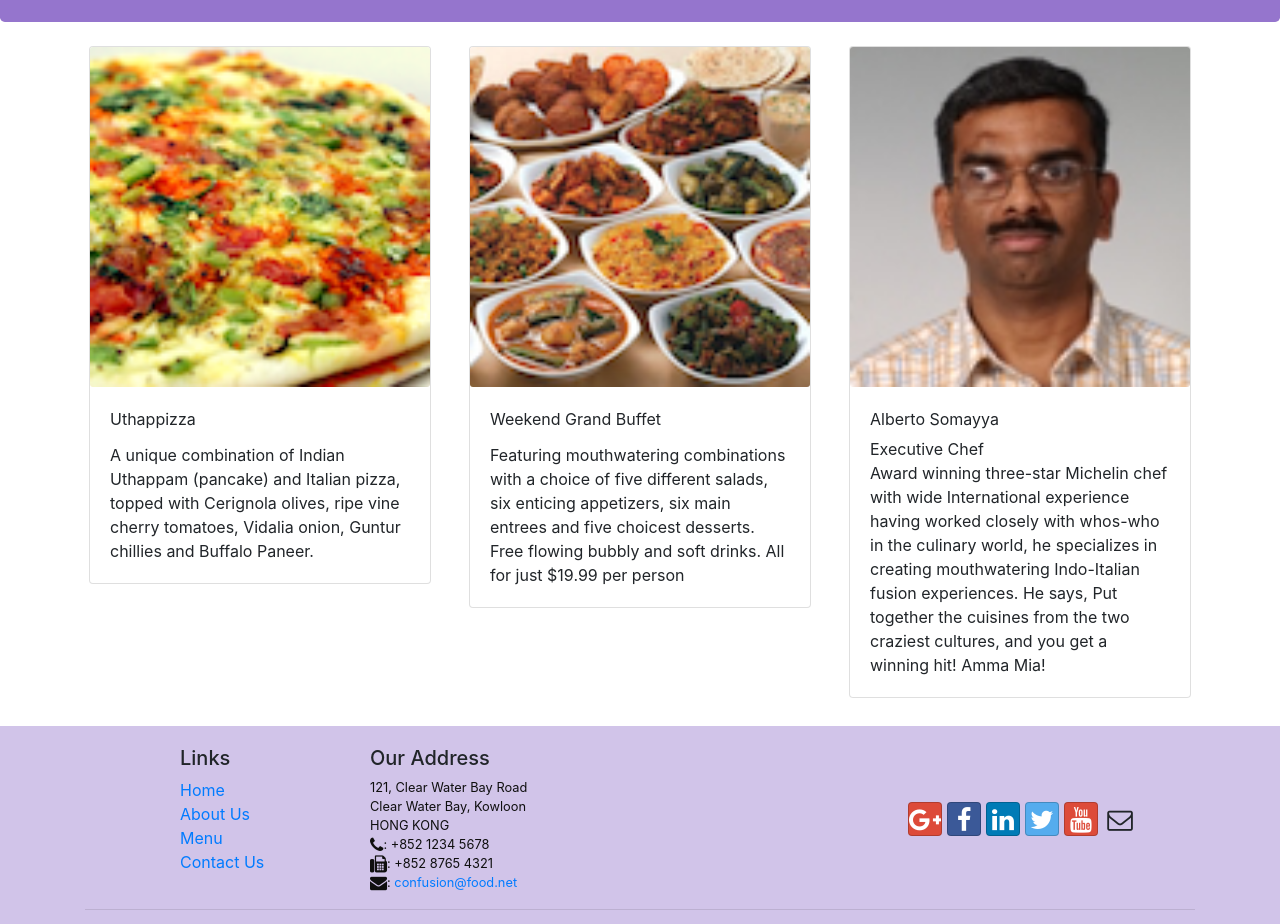
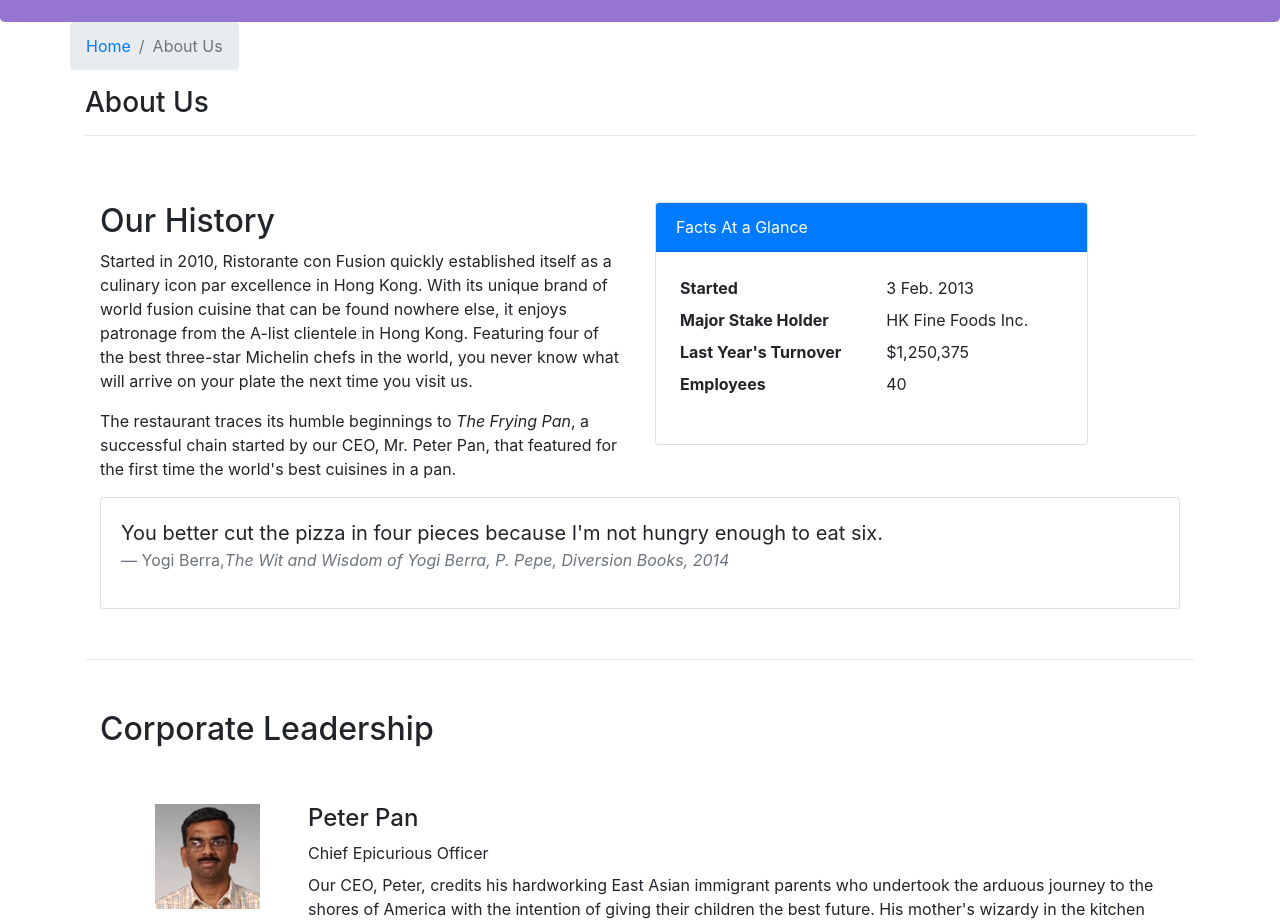
Before and after one commit to swapnil2597/3-flstkweb-frontend-react, a React (Create React App) app: page /aboutus in a window 1280 px wide. Before the commit this address led to /home. Shown: the part 320-1244 px from the top of the page. Built offline with nearby package versions, Linux system fonts and the light colour scheme.

Commit message:
Assn2 - React Router and SPA

```diff
--- /dev/null
+++ b/src/components/AboutComponent.js
@@ -0,0 +1,92 @@
+import React from "react";
+import { Breadcrumb, BreadcrumbItem, Card, CardBody, CardHeader, Media } from "reactstrap";
+import { Link } from "react-router-dom";
+
+function About(props) {
+ function RenderLeader({ leader }) {
+  return (
+   <div key={leader.id} className="col-12 mt-5">
+    <Media tag="li">
+     <Media left middle>
+      <Media object src={leader.image} alt={leader.name} />
+     </Media>
+     <Media body className="ml-5">
+      <Media heading>{leader.name}</Media>
+      <Media className="mb-2">{leader.designation}</Media>
+      <p>{leader.description}</p>
+     </Media>
+    </Media>
+   </div>
+  );
+ }
+
+ const leaders = props.leaders.map((leader) => {
+  return <RenderLeader leader={leader} />;
+ });
+
+ return (
+  <div className="container">
+   <div className="row">
+    <Breadcrumb>
+     <BreadcrumbItem>
+      <Link to="/home">Home</Link>
+     </BreadcrumbItem>
+     <BreadcrumbItem active>About Us</BreadcrumbItem>
+    </Breadcrumb>
+    <div className="col-12">
+     <h3>About Us</h3>
+     <hr />
+    </div>
+   </div>
+   <div className="row row-content">
+    <div className="col-12 col-md-6">
+     <h2>Our History</h2>
+     <p>Started in 2010, Ristorante con Fusion quickly established itself as a culinary icon par excellence in Hong Kong. With its unique brand of world fusion cuisine that can be found nowhere else, it enjoys patronage from the A-list clientele in Hong Kong. Featuring four of the best three-star Michelin chefs in the world, you never know what will arrive on your plate the next time you visit us.</p>
+     <p>
+      The restaurant traces its humble beginnings to <em>The Frying Pan</em>, a successful chain started by our CEO, Mr. Peter Pan, that featured for the first time the world's best cuisines in a pan.
+     </p>
+    </div>
+    <div className="col-12 col-md-5">
+     <Card>
+      <CardHeader className="bg-primary text-white">Facts At a Glance</CardHeader>
+      <CardBody>
+       <dl className="row p-1">
+        <dt className="col-6">Started</dt>
+        <dd className="col-6">3 Feb. 2013</dd>
+        <dt className="col-6">Major Stake Holder</dt>
+        <dd className="col-6">HK Fine Foods Inc.</dd>
+        <dt className="col-6">Last Year's Turnover</dt>
+        <dd className="col-6">$1,250,375</dd>
+        <dt className="col-6">Employees</dt>
+        <dd className="col-6">40</dd>
+       </dl>
+      </CardBody>
+     </Card>
+    </div>
+    <div className="col-12">
+     <Card>
+      <CardBody className="bg-faded">
+       <blockquote className="blockquote">
+        <p className="mb-0">You better cut the pizza in four pieces because I'm not hungry enough to eat six.</p>
+        <footer className="blockquote-footer">
+         Yogi Berra,
+         <cite title="Source Title">The Wit and Wisdom of Yogi Berra, P. Pepe, Diversion Books, 2014</cite>
+        </footer>
+       </blockquote>
+      </CardBody>
+     </Card>
+    </div>
+   </div>
+   <div className="row row-content">
+    <div className="col-12">
+     <h2>Corporate Leadership</h2>
+    </div>
+    <div className="col-12">
+     <Media list>{leaders}</Media>
+    </div>
+   </div>
+  </div>
+ );
+}
+
+export default About;
--- a/src/components/MainComponent.js
+++ b/src/components/MainComponent.js
@@ -1,6 +1,7 @@
 import React, { Component } from "react";
 // import { Navbar, NavbarBrand } from "reactstrap";
 import Home from "./HomeComponent";
+import About from "./AboutComponent";
 import Menu from "./MenuComponent";
 import Contact from "./ContactComponent";
 import DishDetail from "./DishDetailComponent";
@@ -38,9 +39,10 @@
     <Header />
     <Switch>
      <Route path="/home" component={HomePage} />
+     <Route exact path="/aboutus" component={() => <About leaders={this.state.leaders} />} />
      <Route exact path="/menu" component={() => <Menu dishes={this.state.dishes} />} />
      <Route path="/menu/:dishId" component={DishWithId} />
-     <Route exact path="/contactus" component={Contact} />} />
+     <Route exact path="/contactus" component={Contact} />
      <Redirect to="/home" />
     </Switch>
     <Footer />
```
